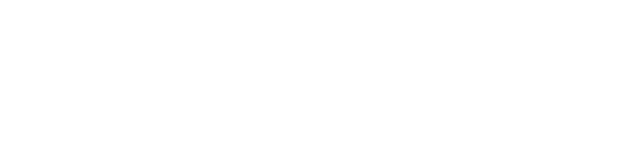
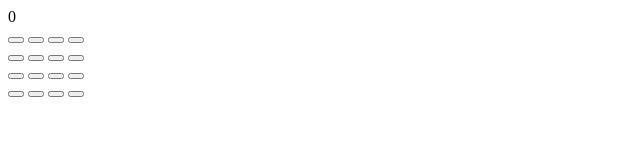
Before and after one commit to jeremysb1/calculator, a plain HTML site: page index.html in a window 1280 px wide. Shown: the whole page, without its empty margins (0-640 px from the left). Drawn offline with Linux system fonts and the light colour scheme.

Commit message:
adding buttons sections and 4 button rows

```diff
--- a/index.html
+++ b/index.html
@@ -8,6 +8,36 @@
     <link rel="stylesheet" src="style.css">
 </head>
 <body>
-
+    <div class="calc">
+        <section class="screen">
+            0
+        </section>
+        <section class="buttons">
+            <div class="calc-row">
+                <button class="calc-button"></button>
+                <button class="calc-button"></button>
+                <button class="calc-button"></button>
+                <button class="calc-button"></button>
+            </div>
+            <div class="calc-row">
+                <button class="calc-button"></button>
+                <button class="calc-button"></button>
+                <button class="calc-button"></button>
+                <button class="calc-button"></button>
+            </div>
+            <div class="calc-row">
+                <button class="calc-button"></button>
+                <button class="calc-button"></button>
+                <button class="calc-button"></button>
+                <button class="calc-button"></button>
+            </div>
+            <div class="calc-row">
+                <button class="calc-button"></button>
+                <button class="calc-button"></button>
+                <button class="calc-button"></button>
+                <button class="calc-button"></button>
+            </div>
+        </section>
+    </div>
 </body>
 </html>
```
